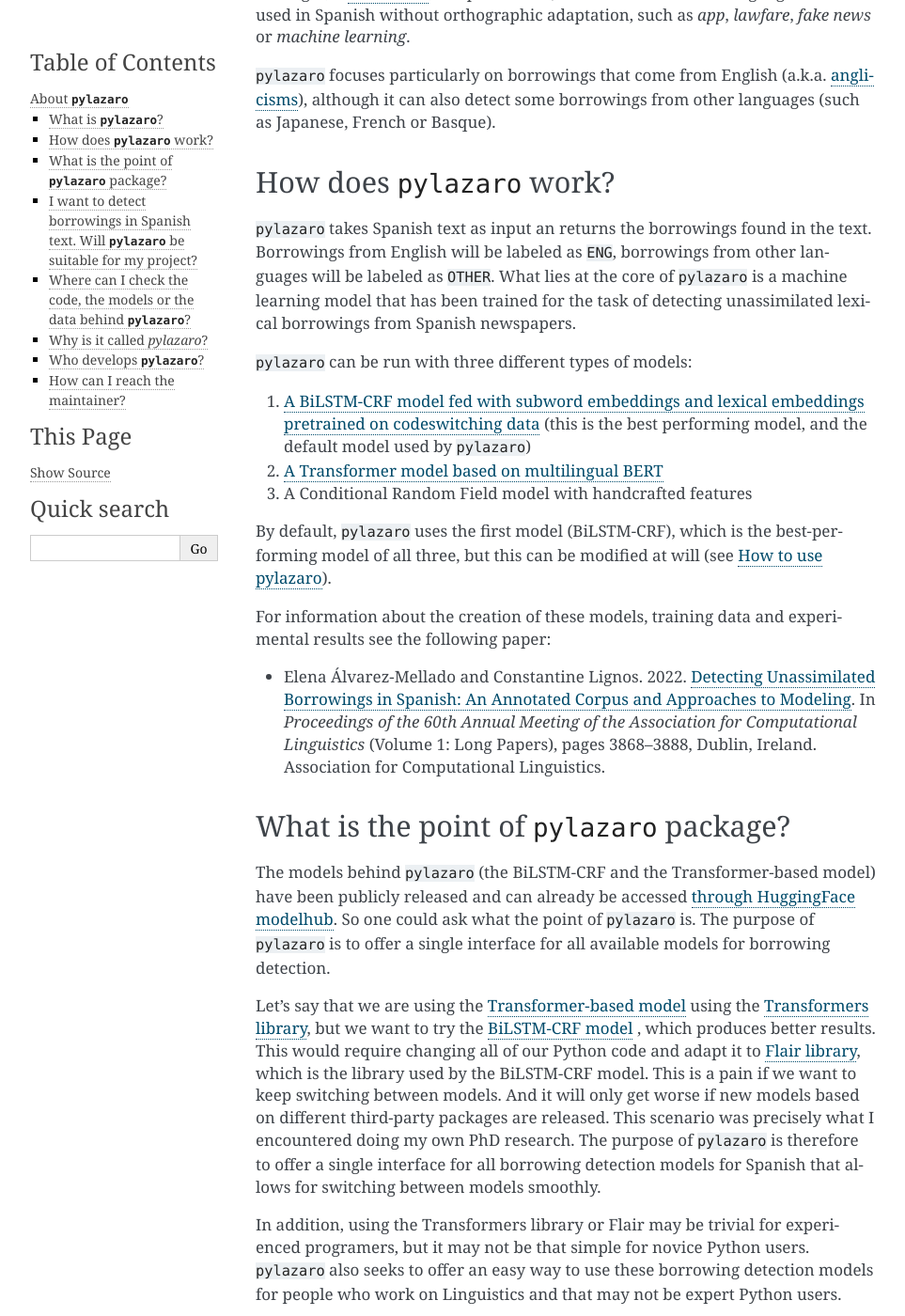
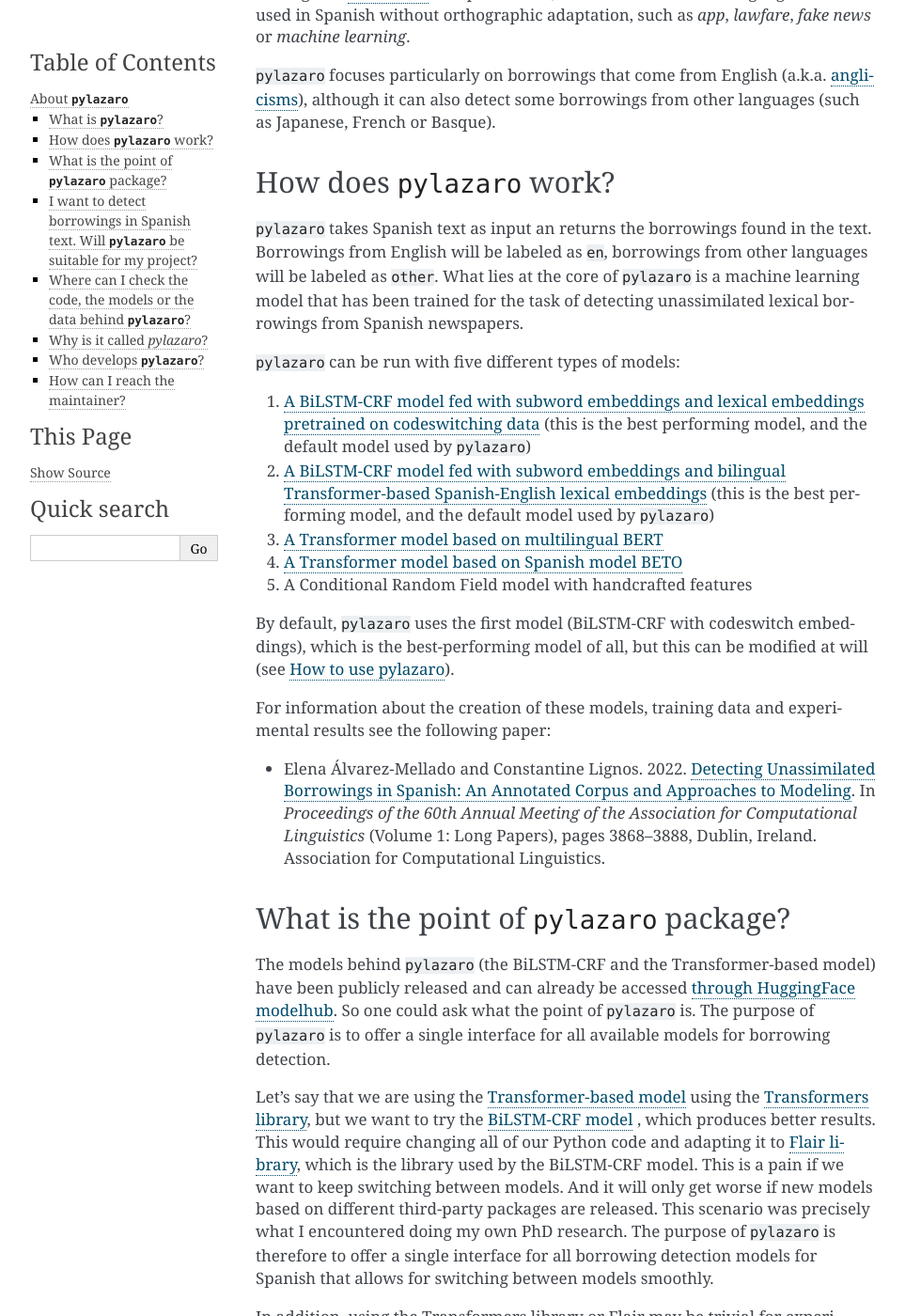
Before and after one commit to lirondos/pylazaro, a Sphinx documentation site: the page built from docs/source/about.rst, in a window 1280 px wide and 1400 px high, scrolled down 221 px. Shown: the whole window at 94% size, without its empty margins (148-1111 px from the left). Built offline with Sphinx 7.4.7, drawn with Linux system fonts in a browser that asks for light colours.

Commit message:
version 1.1.9 docs and code added (new Transformers and BiLSTM models available)

```diff
--- a/docs/source/about.rst
+++ b/docs/source/about.rst
@@ -9,15 +9,20 @@ What is ``pylazaro``?
 
 How does ``pylazaro`` work?
 ---------------------------------
-``pylazaro`` takes Spanish text as input an returns the borrowings found in the text. Borrowings from English will be labeled as ``ENG``, borrowings from other languages will be labeled as ``OTHER``. What lies at the core of ``pylazaro`` is a machine learning model that has been trained for the task of detecting unassimilated lexical borrowings from Spanish newspapers.
+``pylazaro`` takes Spanish text as input an returns the borrowings found in the text. Borrowings
+from English will be labeled as ``en``, borrowings from other languages will be labeled as
+``other``. What lies at the core of ``pylazaro`` is a machine learning model that has been trained
+for the task of detecting unassimilated lexical borrowings from Spanish newspapers.
 
-``pylazaro`` can be run with three different types of models:
+``pylazaro`` can be run with five different types of models:
 
 #. `A BiLSTM-CRF model fed with subword embeddings and lexical embeddings pretrained on codeswitching data <https://huggingface.co/lirondos/anglicisms-spanish-flair-cs>`_ (this is the best performing model, and the default model used by ``pylazaro``)
+#. `A BiLSTM-CRF model fed with subword embeddings and bilingual Transformer-based Spanish-English lexical embeddings <https://huggingface.co/lirondos/anglicisms-spanish-flair-bert-beto>`_ (this is the best performing model, and the default model used by ``pylazaro``)
 #. `A Transformer model based on multilingual BERT <https://huggingface.co/lirondos/anglicisms-spanish-mbert>`_
+#. `A Transformer model based on Spanish model BETO <https://huggingface.co/lirondos/anglicisms-spanish-beto>`_
 #. A Conditional Random Field model with handcrafted features
 
-By default, ``pylazaro`` uses the first model (BiLSTM-CRF), which is the best-performing model of all three, but this can be modified at will (see :doc:`howto`).
+By default, ``pylazaro`` uses the first model (BiLSTM-CRF with codeswitch embeddings), which is the best-performing model of all, but this can be modified at will (see :doc:`howto`).
 
 For information about the creation of these models, training data and experimental results see the following paper:
 
@@ -28,7 +33,10 @@ What is the point of ``pylazaro`` package?
 ---------------------------------------------
 The models behind ``pylazaro`` (the BiLSTM-CRF and the Transformer-based model) have been publicly released and can already be accessed `through HuggingFace modelhub <https://huggingface.co/models?other=arxiv:2203.16169>`_. So one could ask what the point of ``pylazaro`` is. The purpose of ``pylazaro`` is to offer a single interface for all available models for borrowing detection.
 
-Let's say that we are using the `Transformer-based model <https://huggingface.co/lirondos/anglicisms-spanish-mbert>`_ using the `Transformers library <https://github.com/huggingface/transformers/>`_, but we want to try the `BiLSTM-CRF model <https://huggingface.co/lirondos/anglicisms-spanish-flair-cs>`_ , which produces better results. This would require changing all of our Python code and adapt it to `Flair library <https://github.com/flairNLP/flair/>`_, which is the library used by the BiLSTM-CRF model. This is a pain if we want to keep switching between models. And it will only get worse if new models based on different third-party packages are released. This scenario was precisely what I encountered doing my own PhD research. The purpose of ``pylazaro`` is therefore to offer a single interface for all borrowing detection models for Spanish that allows for switching between models smoothly.
+Let's say that we are using the `Transformer-based model <https://huggingface
+.co/lirondos/anglicisms-spanish-mbert>`_ using the `Transformers library <https://github
+.com/huggingface/transformers/>`_, but we want to try the `BiLSTM-CRF model <https://huggingface
+.co/lirondos/anglicisms-spanish-flair-cs>`_ , which produces better results. This would require changing all of our Python code and adapting it to `Flair library <https://github.com/flairNLP/flair/>`_, which is the library used by the BiLSTM-CRF model. This is a pain if we want to keep switching between models. And it will only get worse if new models based on different third-party packages are released. This scenario was precisely what I encountered doing my own PhD research. The purpose of ``pylazaro`` is therefore to offer a single interface for all borrowing detection models for Spanish that allows for switching between models smoothly.
 
 In addition, using the Transformers library or Flair may be trivial for experienced programers, but it may not be that simple for novice Python users. ``pylazaro`` also seeks to offer an easy way to use these borrowing detection models for people who work on Linguistics and that may not be expert Python users.
 
--- a/setup.py
+++ b/setup.py
@@ -15,7 +15,7 @@ with open(path.join(HERE, "README.md"), encoding="utf-8") as f:
 # This call to setup() does all the work
 setup(
     name="pylazaro",
-    version="1.1.8",
+    version="1.1.9",
     description="A Python library for detecting lexical borrowings (with a focus on anglicisms in Spanish language)",
     long_description_content_type="text/markdown",
     long_description=long_description,
```
Also changed, not shown: README.md (+1 -1 lines), docs/source/howto.rst (+8 -4 lines), 3 other files.
